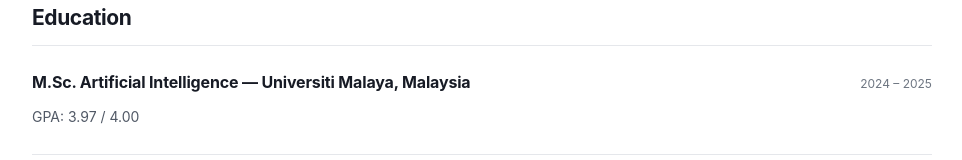
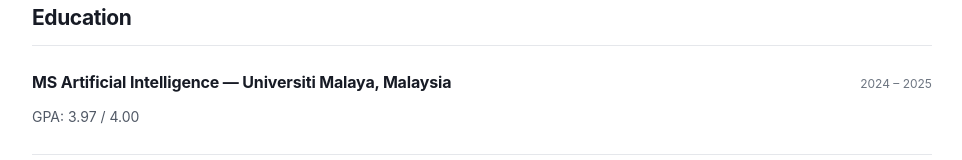
Before and after one commit to shekinaholive/shekinaholive.github.io, a plain HTML site: page index.html in a window 1280 px wide. Shown: the part 2141-2301 px from the top of the page, without its empty margins (158-1120 px from the left). Drawn offline with Linux system fonts and the light colour scheme.

Commit message:
fix: use MS instead of MSc in portfolio education

```diff
--- a/index.html
+++ b/index.html
@@ -156,7 +156,7 @@
     <section id="education" aria-labelledby="education-heading">
       <h2 id="education-heading">Education</h2>
       <article class="entry">
-        <div class="entry-head"><h3>M.Sc. Artificial Intelligence — Universiti Malaya, Malaysia</h3><span class="date">2024 – 2025</span></div>
+        <div class="entry-head"><h3>MS Artificial Intelligence — Universiti Malaya, Malaysia</h3><span class="date">2024 – 2025</span></div>
         <p>GPA: 3.97 / 4.00</p>
       </article>
       <article class="entry">
```
